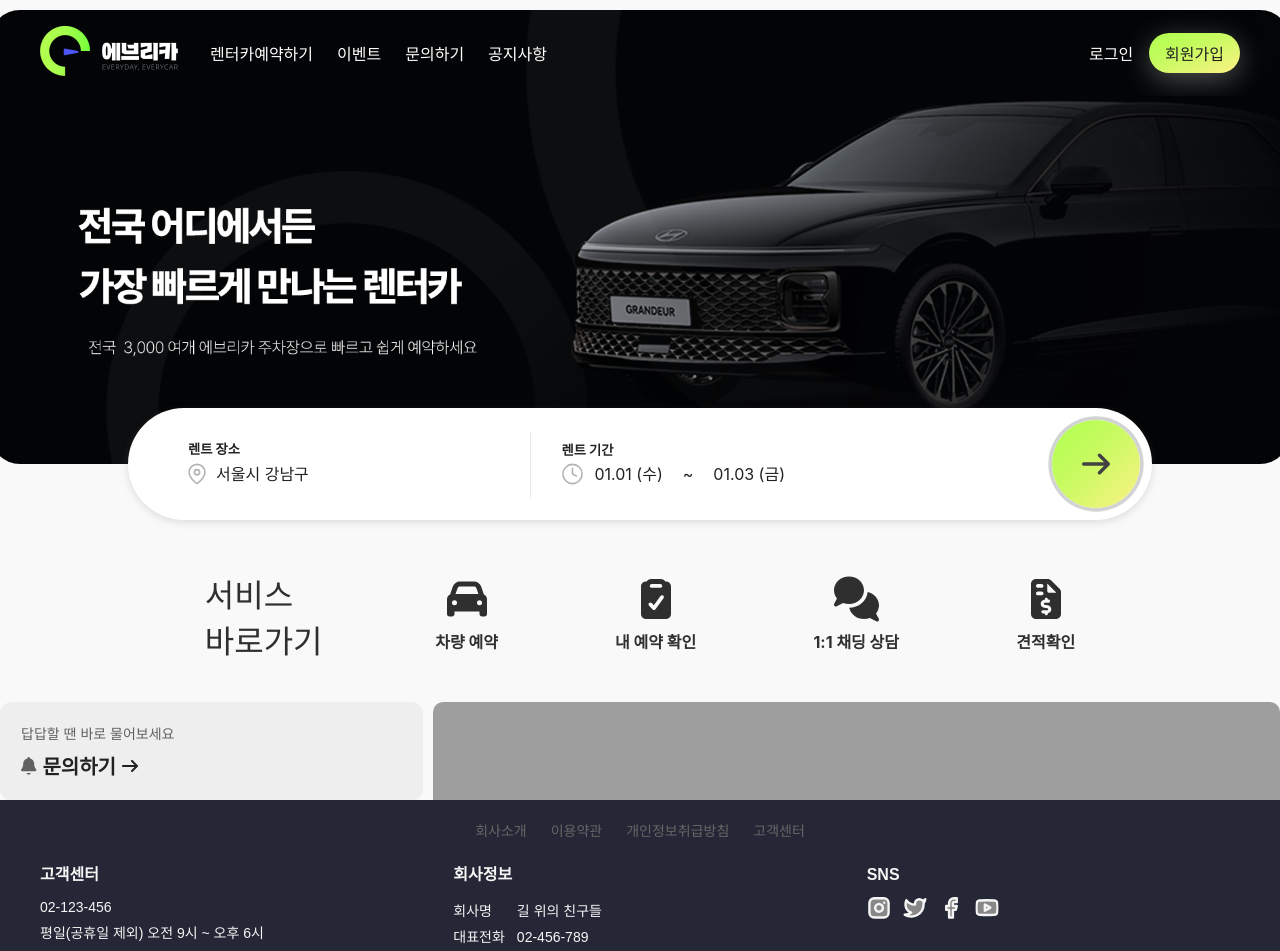
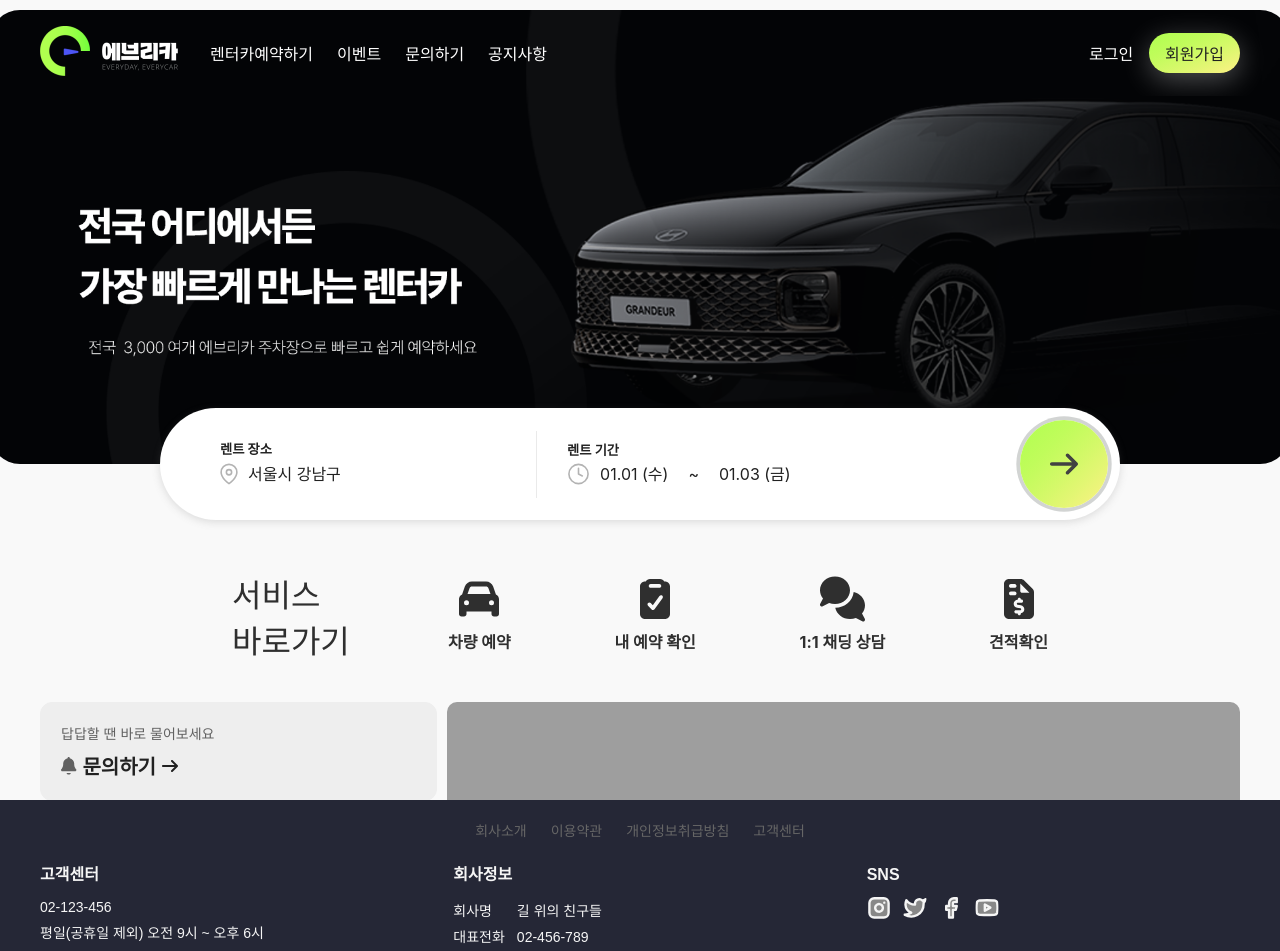
Before and after one commit to minhee-seo/everycar-frontend, a React (Create React App) app: page / in a window 1280 px wide. Shown: the top 951 px of the page. Built offline with nearby package versions, Linux system fonts and the light colour scheme.

Commit message:
css 미세 조정

```diff
--- a/src/components/common/Footer.module.scss
+++ b/src/components/common/Footer.module.scss
@@ -6,7 +6,7 @@
   position: relative;
   background-color: #252736;
   padding: 20px;
-  min-width: 1280px;
+  min-width: 1200px;
   width: 100%;
   font-family: 'Noto Sans KR', sans-serif;
   color: $color-gray-100;
@@ -17,6 +17,7 @@
 
   // ✅ 모바일 화면일 때
   @include respond-max(mobile-m) {
+    min-width: 0;
     background-color: $color-gray-100;
     color: $color-gray-500;
     padding: 16px 12px 100px 12px;
--- a/src/components/common/reservationControl/Content.module.scss
+++ b/src/components/common/reservationControl/Content.module.scss
@@ -57,6 +57,7 @@
     }
 
     .rentTime {
+      cursor: pointer;
       width: 50%;
       margin-left: 30px;
       .content {
--- a/src/pages/Main/main_desktop/MainDesktop.module.scss
+++ b/src/pages/Main/main_desktop/MainDesktop.module.scss
@@ -9,7 +9,6 @@
 
     .bottomMenu {
         display: flex;
-        flex-grow: 1;
         justify-content: space-between;
         padding: 40px 0;
         gap: 10px;
--- a/src/styles/base/_layout.scss
+++ b/src/styles/base/_layout.scss
@@ -1,7 +1,7 @@
 // styles/base/_layout.scss
 .container {
   max-width: 1200px;
-  min-width: 1280px;
+  // min-width: 1280px;
   margin: 0 auto;
   padding: 0 0px;
 }
```
